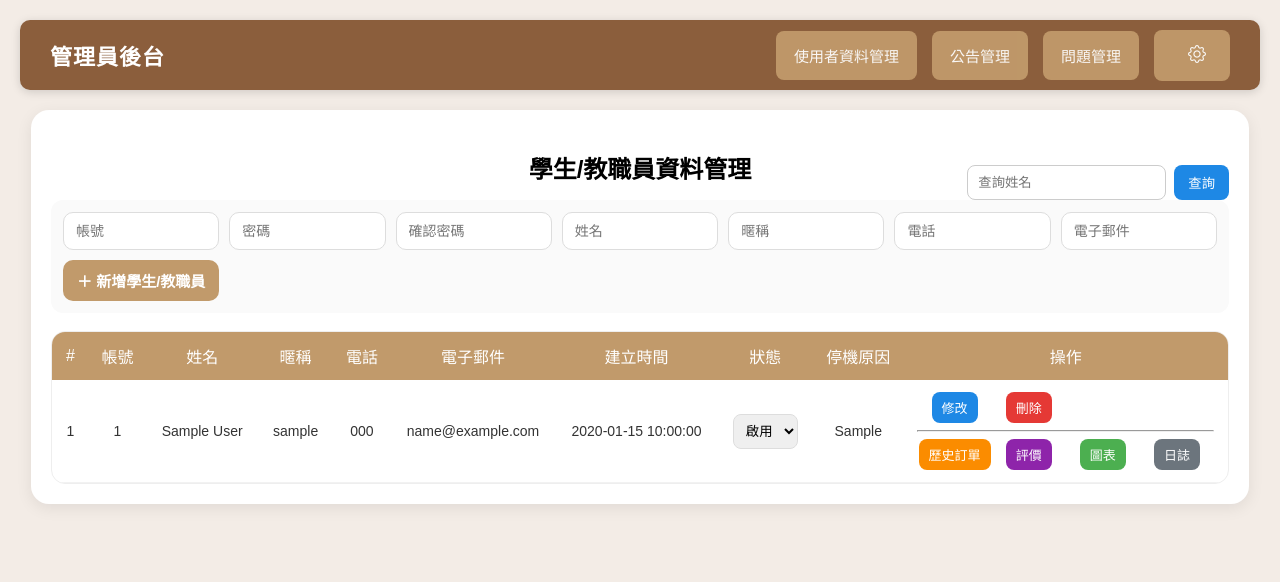
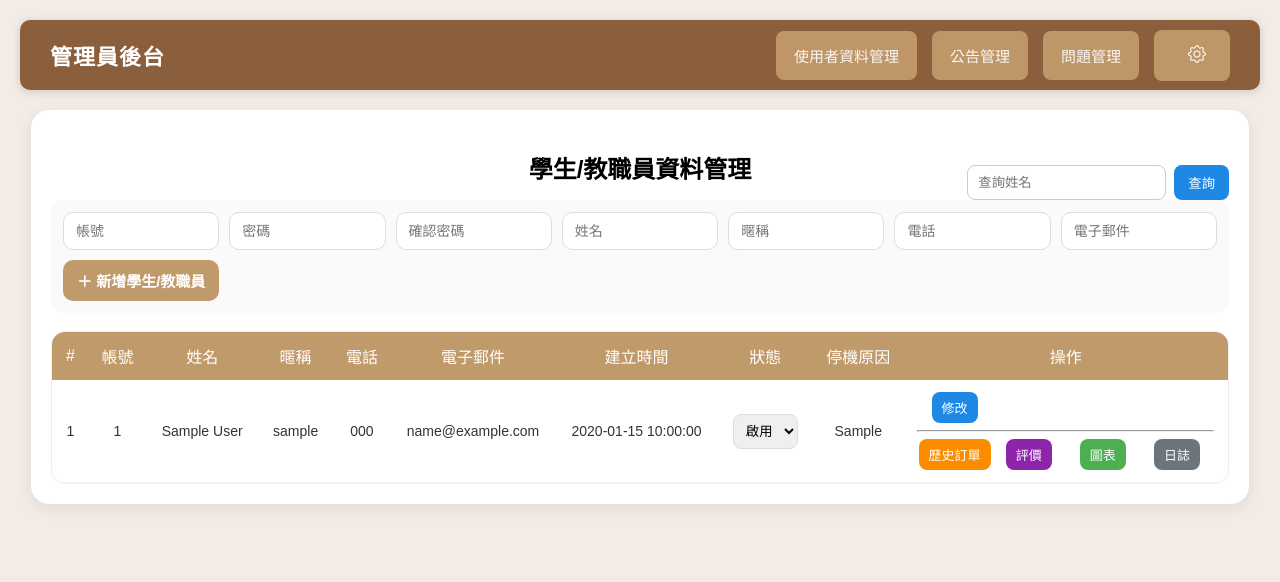
Before and after one commit to wushuhsien/nyust_food, a PHP site: page /admin/student_material.php in a window 1280 px wide. Shown: the top 582 px of the page. Run offline with PHP 8.4, Linux system fonts and the light colour scheme; tables that the repository leaves empty or names only in its code hold one stand-in row (values such as "Sample post").

Commit message:
管理員 角色資料"刪除"按鈕刪除

```diff
--- a/admin/store_material.php
+++ b/admin/store_material.php
@@ -97,7 +97,6 @@ if (isset($_POST['add_store'])) {
             --dark-green: #388e3c;
             --main-brown: #C19A6B;
             --dark-brown: #5C3D2E;
-            --red: #e53935;
             --blue: #1e88e5;
             --purple: #8e24aa;
             --orange: #fb8c00;
@@ -364,10 +363,6 @@ if (isset($_POST['add_store'])) {
 
         .btn-edit {
             background: var(--blue);
-        }
-
-        .btn-del {
-            background: var(--red);
         }
 
         .btn-order {
@@ -643,7 +638,6 @@ if (isset($_POST['add_store'])) {
                                             <form method="POST">
                                                 <input type="hidden" name="account" value="<?= $row['account'] ?>">
                                                 <button type="submit" name="update" class="btn-edit">修改</button>
-                                                <button type="button" class="btn-del">刪除</button>
                                             </form>
                                         </div>
 
--- a/admin/student_material.php
+++ b/admin/student_material.php
@@ -77,7 +77,6 @@ if (isset($_POST['add_student'])) {
             --dark-green: #388e3c;
             --main-brown: #C19A6B;
             --dark-brown: #5C3D2E;
-            --red: #e53935;
             --blue: #1e88e5;
             --purple: #8e24aa;
             --orange: #fb8c00;
@@ -198,10 +197,6 @@ if (isset($_POST['add_student'])) {
 
         .btn-edit {
             background: var(--blue);
-        }
-
-        .btn-del {
-            background: var(--red);
         }
 
         .btn-order {
@@ -357,7 +352,6 @@ if (isset($_POST['add_student'])) {
                                     <div class="action-box">
                                         <div class="btn-group">
                                             <button type="submit" form="status-form" class="btn-edit">修改</button>
-                                            <button type="button" class="btn-del">刪除</button>
                                         </div>
 
                                         <hr class="divider">
```
